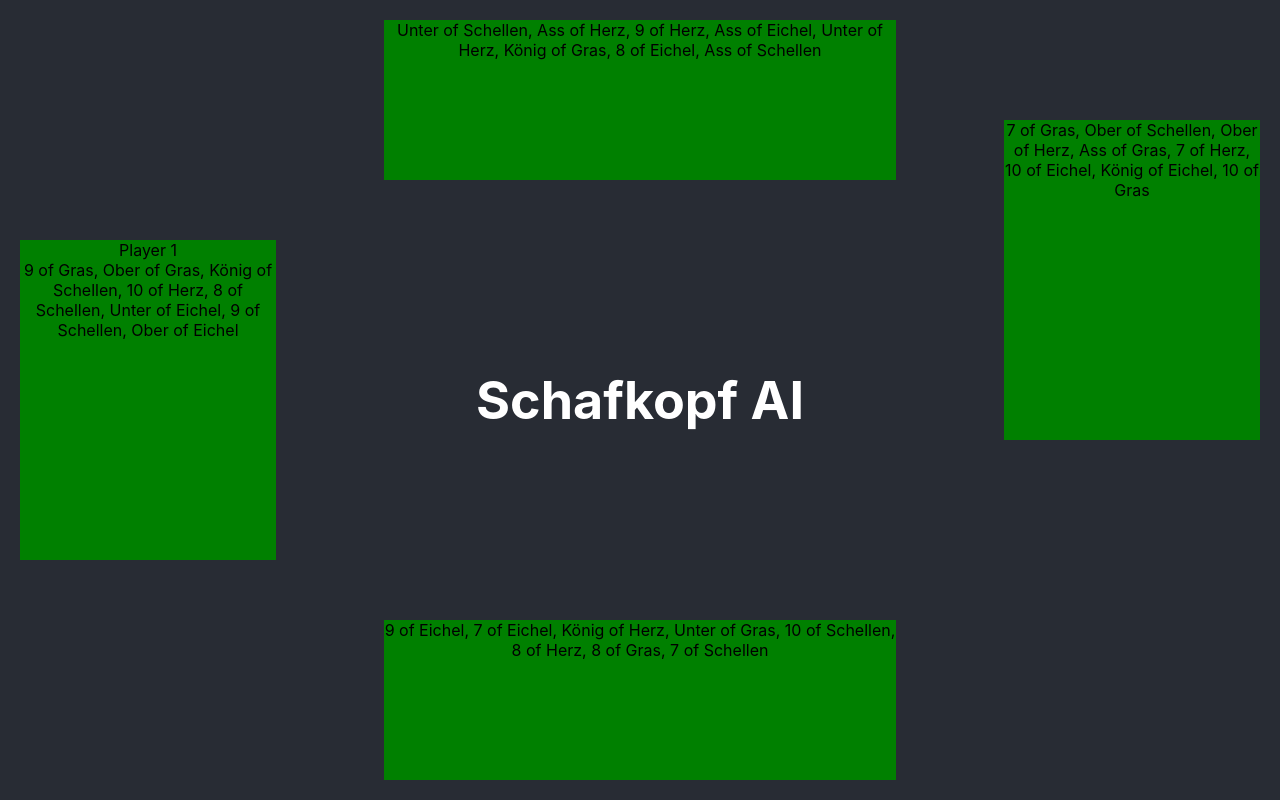
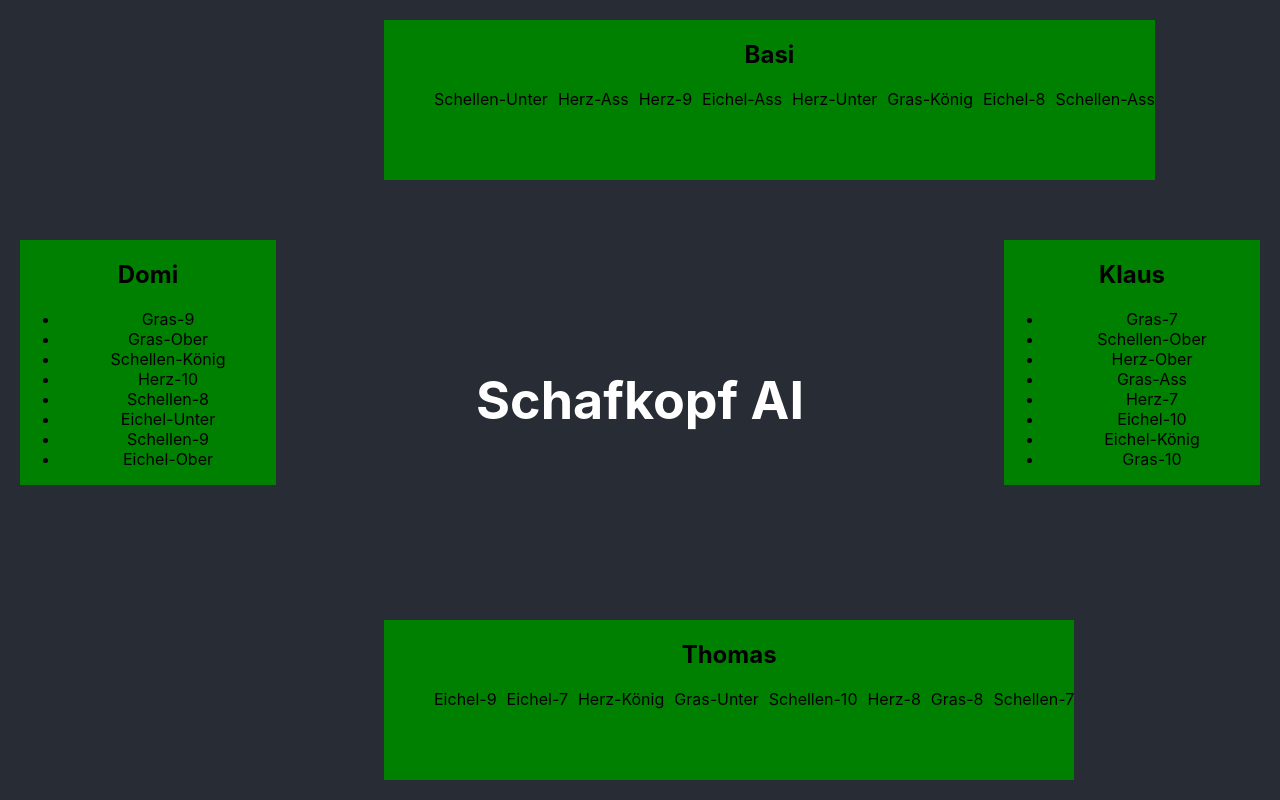
Before and after one commit to tbruckmaier/schafkopf-ai, a React (Create React App) app: page / in a window 1280 px wide. Built offline with nearby package versions, Linux system fonts and the light colour scheme.

Commit message:
Added player & card classes, nicer layout

```diff
--- a/src/App.css
+++ b/src/App.css
@@ -36,32 +36,37 @@
   background-color: green;
 }
 
-.player-1, .player-3 {
+.player-0, .player-2 {
   width: 20%;
-  height: 40%;
+  /*height: 40%;*/
 }
 
-.player-2, .player-4 {
-  width: 40%;
+.player-1, .player-3 {
+  /*width: 40%;*/
   height: 20%;
 }
 
-.player-1 {
+.player-1 li, .player-3 li {
+  display: inline;
+  margin-left: 10px;
+}
+
+.player-0 {
   left: 20px;
   top: 30%;
 }
 
-.player-2 {
+.player-1 {
   top: 20px;
   left: 30%;
 }
 
-.player-3 {
+.player-2 {
   right: 20px;
-  top: 15%;
+  top: 30%;
 }
 
-.player-4 {
+.player-3 {
   bottom: 20px;
   left: 30%;
 }
--- a/src/App.js
+++ b/src/App.js
@@ -1,5 +1,4 @@
 import React, { Component } from 'react';
-import logo from './logo.svg';
 import './App.css';
 import Round from './Round';
 
@@ -21,19 +20,18 @@ class App extends Component {
           <h1>Schafkopf AI</h1>
         </header>
         <section className="content">
-          <div className="player player-1">
-          Player 1
-            <div className="card">{ this.state.round.debugPlayer(0) }</div>
-          </div>
-          <div className="player player-2">
-            <div className="card">{ this.state.round.debugPlayer(1) }</div>
-            </div>
-          <div className="player player-3">
-            <div className="card">{ this.state.round.debugPlayer(2) }</div>
-            </div>
-          <div className="player player-4">
-            <div className="card">{ this.state.round.debugPlayer(3) }</div>
-            </div>
+
+          {this.state.round.players.map((player, i) => {
+            return (
+              <div className={"player player-" + i } key={i}>
+                <h2 className="name">{player.name}</h2>
+                <ul>
+                {player.cards.map((card, j) => {
+                  return (<li key={i.toString()+j}>{card.name()}</li>)
+                })}
+                </ul>
+              </div>)
+          })}
         </section>
       </div>
     );
--- /dev/null
+++ b/src/Card.js
@@ -0,0 +1,12 @@
+class Card {
+    constructor(farbe, schlag) {
+        this.farbe = farbe;
+        this.schlag = schlag;
+    }
+
+    name() {
+        return `${this.farbe}-${this.schlag}`;
+    }
+}
+
+export default Card;
--- a/src/Deck.js
+++ b/src/Deck.js
@@ -1,3 +1,5 @@
+import Card from './Card';
+
 class Deck {
   constructor() {
     this.deck = [];
@@ -7,7 +9,7 @@ class Deck {
 
     for (let suit in suits) {
       for (let value in values) {
-        this.deck.push(`${values[value]} of ${suits[suit]}`);
+        this.deck.push(new Card(suits[suit], values[value]));
       }
     }
   }
--- /dev/null
+++ b/src/Player.js
@@ -0,0 +1,12 @@
+class Player {
+    constructor(name) {
+        this.name = name;
+        this.cards = [];
+    }
+
+    dealCard(card) {
+        this.cards.push(card);
+    }
+}
+
+export default Player;
--- a/src/Round.js
+++ b/src/Round.js
@@ -1,4 +1,5 @@
 import Deck from './Deck';
+import Player from './Player';
 
 class Round {
   constructor() {
@@ -7,9 +8,12 @@ class Round {
 
     this.deck.shuffle();
 
-    this.players = ['Domi', 'Basi', 'Klaus', 'Thomas'];
-
-    this.playerCards = [[], [], [], []];
+    this.players = [
+        new Player('Domi'),
+        new Player('Basi'),
+        new Player('Klaus'),
+        new Player('Thomas')
+    ];
 
     this.deal();
 
@@ -18,13 +22,13 @@ class Round {
   deal() {
     for (var i = 0; i < 8; i++) {
         for (var j = 0; j < 4; j++) {
-            this.playerCards[i % 4].push(this.deck.deal());
+            this.players[i % 4].dealCard(this.deck.deal());
         }
     }
   }
 
-  debugPlayer(playerNum) {
-    return this.playerCards[playerNum].join(', ');
+  getPlayerByPosition (position) {
+    return this.players[position].name;
   }
 
 }
```
